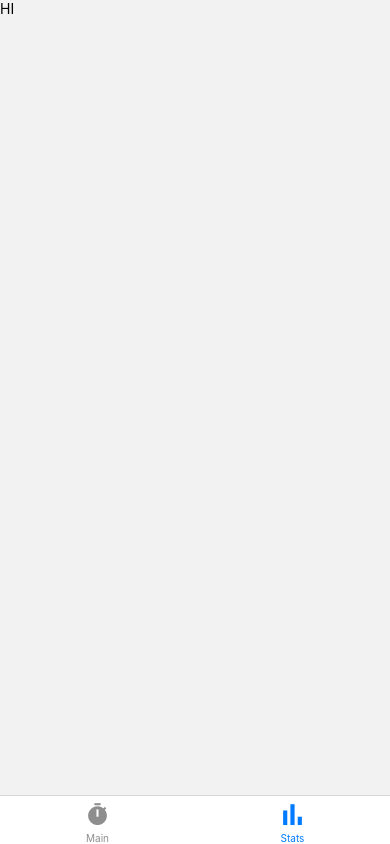
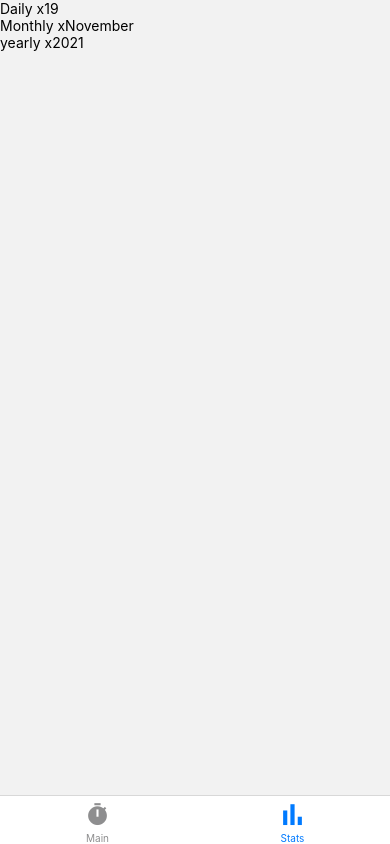
Before and after one commit to Gmiki91/TikTak, a React Native app: screen /Stats in a window 390 px wide. Built offline with nearby package versions, Linux system fonts and the light colour scheme; no server answers.

Commit message:
reorganized activities, stats started

```diff
--- a/Components/ActivityList.js
+++ b/Components/Activities/ActivityList.js
@@ -1,8 +1,8 @@
 import React, { useCallback } from 'react';
 import { ScrollView, StyleSheet, TouchableHighlight, Text } from 'react-native';
-import { useCurrentActivity } from '../context/activityContext';
-import deleteActivity from '../Utility/deleteActivity';
-import * as Color  from '../Utility/colors';
+import { useCurrentActivity } from '../../context/activityContext';
+import * as ApiCalls from '../../Utility/ApiCalls';
+import * as Color  from '../../Utility/colors';
 
 const ActivityList = props => {
     const [currentActivity, setCurrentActivity] = useCurrentActivity();
@@ -13,7 +13,7 @@ const ActivityList = props => {
     }, []);
 
     const onDeleteClicked = activity => {
-        deleteActivity(activity).then(() => {
+        ApiCalls.deleteActivity(activity).then(() => {
             props.listChanged();
         })
             .catch(rejected => {console.log(`not deleted because ${rejected}`) })
--- a/Components/Forms/ActivityForms.js
+++ b/Components/Activities/Forms/ActivityForms.js
@@ -2,7 +2,7 @@ import React from 'react';
 import { Modal, View, StyleSheet, Pressable } from 'react-native';
 import AddActivityForm from './AddActivityForm';
 import EditActivityForm from './EditActivityForm';
-import * as Color from '../../Utility/colors'
+import * as Color from '../../../Utility/colors'
 
 const ActivityForms = props => {
     console.log(`[ActivityForms] ${props.type}`);
--- a/Components/Forms/AddActivityForm.js
+++ b/Components/Activities/Forms/AddActivityForm.js
@@ -1,6 +1,6 @@
 import React, { useState, useCallback } from 'react';
 import { View, TextInput, StyleSheet } from 'react-native';
-import AppButton from '../UI/AppButton';
+import AppButton from '../../UI/AppButton';
 
 const AddActivityForm = React.memo(props => {
     const [input, setInput] = useState('');
--- a/Components/Forms/EditActivityForm.js
+++ b/Components/Activities/Forms/EditActivityForm.js
@@ -1,8 +1,8 @@
 import React, { useState } from 'react';
 import { View, Text, TextInput, Alert, StyleSheet, Pressable } from 'react-native';
-import deleteActivity from '../../Utility/deleteActivity';
-import { useCurrentActivity } from '../../context/activityContext';
-import AppButton from '../UI/AppButton';
+import * as ApiCalls from '../../../Utility/ApiCalls';
+import { useCurrentActivity } from '../../../context/activityContext';
+import AppButton from '../../UI/AppButton';
 
 const EditActivitiyForm = props => {
     const [currentActivity, setCurrentActivity] = useCurrentActivity();
@@ -34,7 +34,7 @@ const EditActivitiyForm = props => {
     }
 
     const onDeleteClicked = () => {
-        deleteActivity(currentActivity).then(resolved => {
+        ApiCalls.deleteActivity(currentActivity).then(resolved => {
             console.log(resolved);
             props.closeForm()
         })
--- /dev/null
+++ b/Components/StatControls.js
@@ -0,0 +1,26 @@
+import React from 'react';
+import {View, Text, StyleSheet} from 'react-native';
+const StatControls = () =>(
+    <View style={styles.container}>
+        <View style={styles.row}>
+            <Text>Daily x</Text>
+            <Text>19</Text>
+        </View>
+        <View style={styles.row}>
+            <Text>Monthly x</Text>
+            <Text>November</Text>
+        </View>
+        <View style={styles.row}>
+            <Text>yearly x</Text>
+            <Text>2021</Text>
+        </View>
+    </View>
+);
+
+const styles = StyleSheet.create({
+    row: {
+        flexDirection: 'row',
+    }
+});
+
+export default StatControls;
--- a/Utility/deleteActivity.js
+++ b/Utility/ApiCalls.js
@@ -1,5 +1,5 @@
 import { Alert } from 'react-native';
-const deleteActivity = activity => {
+export const deleteActivity = activity => {
     return new Promise((resolve, reject) => {
         Alert.alert(`Are you sure you want to delete ${activity.name}?`, '', [
             {
@@ -10,16 +10,24 @@ const deleteActivity = activity => {
             {
                 text: "Delete", onPress: () => {
                     fetch(`http://192.168.31.203:3030/${activity._id}`, { method: 'DELETE' })
-                        .then(() => resolve('Delete clicked'));
+                        .then(() => resolve('Delete clicked'))
+                        .catch(err => reject(err));
                 }
             }
         ],
             {
                 cancelable: true,
                 onDismiss: () => reject('dismissed')
-
             }
         )
     })
 }
-export default deleteActivity;
+
+export const getAllActivities = () => {
+    return new Promise((resolve, reject) => {
+        fetch('http://192.168.31.203:3030/')
+            .then(response => response.json())
+            .then(response => { resolve(response) })
+            .catch(err => reject(err));
+    })
+}
--- a/screens/MainScreen.js
+++ b/screens/MainScreen.js
@@ -1,10 +1,11 @@
 import React, { useState, useEffect, useCallback } from 'react';
 import { StyleSheet, View } from 'react-native';
 import { useCurrentActivity } from '../context/activityContext';
-import ActivityForms from '../Components/Forms/ActivityForms';
-import ActivityList from '../Components/ActivityList';
+import ActivityForms from '../Components/Activities/Forms/ActivityForms';
+import ActivityList from '../Components/Activities/ActivityList';
 import Timer from '../Components/Timer'
 import AppButton from '../Components/UI/AppButton';
+import * as ApiCalls from '../Utility/ApiCalls'
 
 const MainScreen = () => {
   const [currentActivity, setCurrentActivity] = useCurrentActivity();
@@ -20,9 +21,7 @@ const MainScreen = () => {
 
   const getList = useCallback(() => {
     console.log("[useCallback]: getList");
-    fetch('http://192.168.31.203:3030/')
-      .then(response => response.json())
-      .then(response => {
+    ApiCalls.getAllActivities().then(response=>{
         const list = response.map(activity => {
           return {
             name: activity.name,
--- a/screens/Stats.js
+++ b/screens/Stats.js
@@ -1,7 +1,56 @@
-import React from 'react';
-import {View, Text} from 'react-native';
-const Stats = () =>(
-    <View><Text>HI</Text></View>
-);
+import React, { useEffect } from 'react';
+import { View, Text } from 'react-native';
+import * as ApiCalls from '../Utility/ApiCalls'
+import { useIsFocused } from '@react-navigation/native'
+import StatControls from '../Components/StatControls';
+const Stats = () => {
+  const isFocused = useIsFocused();
+
+  useEffect(() => {
+    ApiCalls.getAllActivities().then(result => {
+      const today = new Date().toISOString().slice(0, 10);
+      const activityTimePairs = [];
+
+      result.forEach(activity => {
+        const name = activity.name;
+        const time = +activity.timestamps
+          .filter(timestamp => timestamp.date === today)
+          .map(timestamp => timestamp.time).join(' ');
+        if (time > 0) {
+          activityTimePairs.push({ name: name, time: time })
+        }
+      });
+
+      console.log(activityTimePairs);
+    });
+  }, [isFocused]);
+
+  return (
+    <StatControls />
+  );
+}
 
 export default Stats;
+
+/*
+Array [
+  Object {
+    "__v": 0,
+    "_id": "61a937840f6373b6f56a3074",
+    "name": "Alvás",
+    "timestamps": Array [],
+  },
+  Object {
+    "__v": 0,
+    "_id": "61a93b720f6373b6f56a307b",
+    "name": "zum",
+    "timestamps": Array [],
+  },
+  Object {
+    "__v": 0,
+    "_id": "61a93b90e0f3222b826f7dac",
+    "name": "pam kutya",
+    "timestamps": Array [],
+  },
+]
+*/
```
